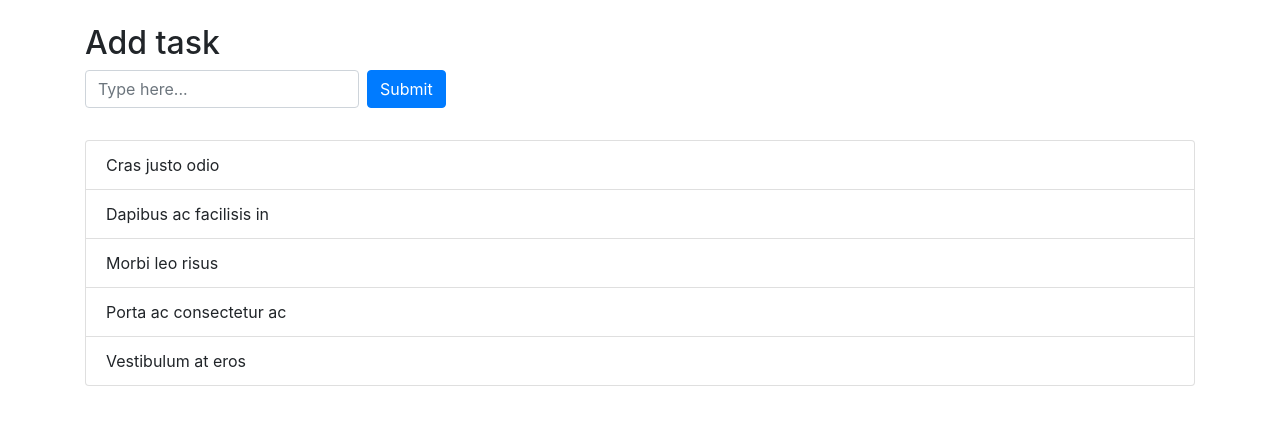
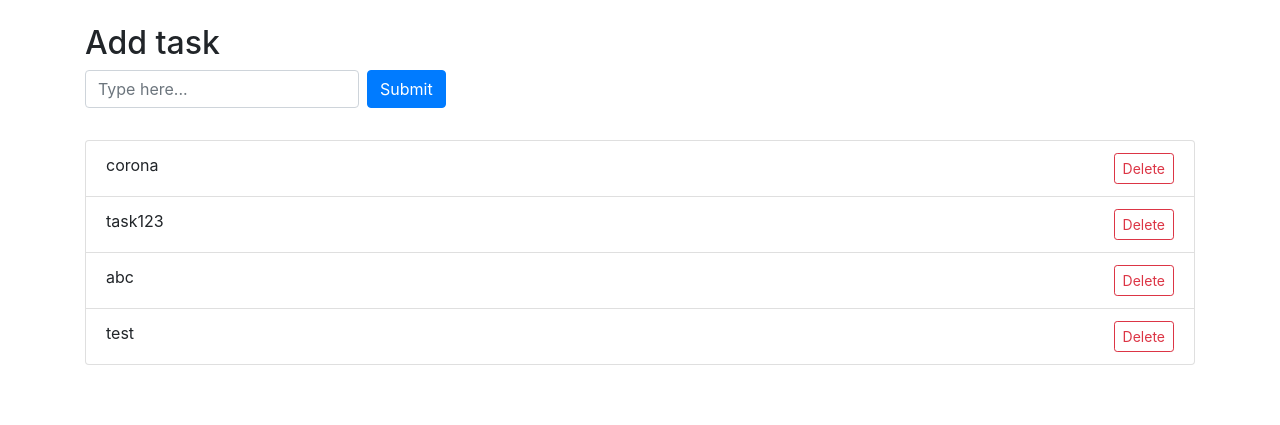
Before and after one commit to npwjim/django_to_do, a Django app: page /list/ in a window 1280 px wide. Shown: the part 56-481 px from the top of the page. Run offline with Django 3.2, Linux system fonts and the light colour scheme; the first user in the database is signed in; data comes from the database, SQL or seed files in the repository; some libraries are stand-ins or nearby versions.

Commit message:
Update add & delete todo functions

```diff
--- a/todoapp/templates/todoapp/list.html
+++ b/todoapp/templates/todoapp/list.html
@@ -22,11 +22,16 @@
         <div class="row mt-4">
             <div class="col">
                 <ul class="list-group">
-                  <li class="list-group-item">Cras justo odio</li>
-                  <li class="list-group-item">Dapibus ac facilisis in</li>
-                  <li class="list-group-item">Morbi leo risus</li>
-                  <li class="list-group-item">Porta ac consectetur ac</li>
-                  <li class="list-group-item">Vestibulum at eros</li>
+                    {% for todo_item in todo_items %}
+                        <li class="list-group-item">{{ todo_item.text }}
+                            <div class="float-right">
+                                <form action="{% url 'todoapp:delete' todo_item.id %}" method="post">
+                                    {% csrf_token %}
+                                    <button type="submit" class="btn btn-sm btn-outline-danger">Delete</button>
+                                </form>
+                            </div>
+                        </li>
+                    {% endfor %}
                 </ul>
             </div>
         </div>
--- a/todoapp/urls.py
+++ b/todoapp/urls.py
@@ -6,4 +6,5 @@ urlpatterns = [
     path('', views.index, name='index'),
     path('list/', views.todo_list, name='list'),
     path('add/', views.add_todo, name='add'),
+    path('delete/<int:todo_id>/', views.delete_todo, name='delete'),
 ]
--- a/todoapp/views.py
+++ b/todoapp/views.py
@@ -4,7 +4,11 @@ from django.contrib.auth import views as auth_views
 from django.contrib.auth.decorators import login_required
 from django.contrib.auth.forms import UserCreationForm
 from django.http import HttpResponseRedirect, HttpResponse
+from django.template.defaultfilters import length
 from django.utils import timezone
+from django.urls import reverse
+
+from . models import Todo
 
 
 # Create your views here.
@@ -14,15 +18,22 @@ def index(request):
 
 @login_required
 def todo_list(request):
-    return render(request, 'todoapp/list.html')
+    todo_items = Todo.objects.filter(user=request.user).order_by('-added_date')
+    return render(request, 'todoapp/list.html', {
+        "todo_items": todo_items
+    })
 
 
 def add_todo(request):
-    added_date = timezone.now()
     content = request.POST["content"]
-    print(added_date)
-    print(content)
-    return render(request, 'todoapp/list.html')
+    created_obj = Todo.objects.create(user=request.user, text=content)
+    length_of_todos = Todo.objects.all().count()
+    return HttpResponseRedirect(reverse("todoapp:list"))
+
+
+def delete_todo(request, todo_id):
+    Todo.objects.get(id=todo_id).delete()
+    return HttpResponseRedirect(reverse("todoapp:list"))
 
 
 # class LoginView(auth_views.LoginView):
```
Also changed, not shown: db.sqlite3.
